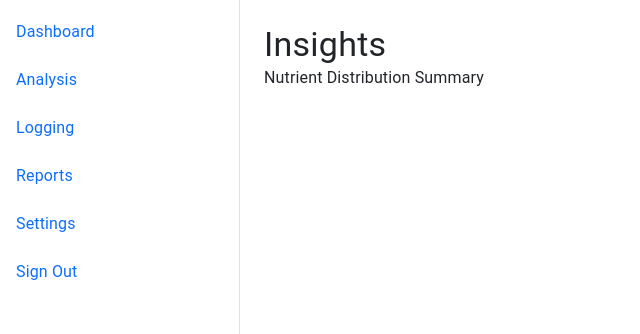
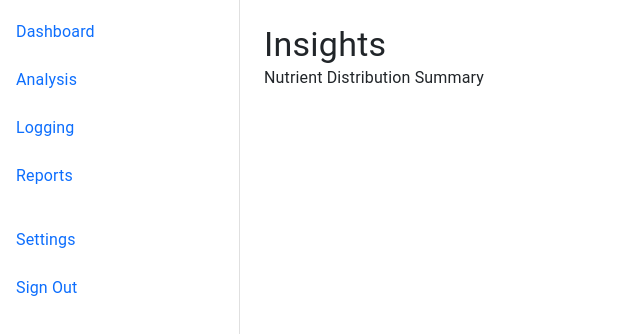
Before and after one commit to MorganBergen/clarity, a React (Create React App) app in the folder client/: page /MainDashboard in a window 1280 px wide. Shown: the top 334 px of the page, without its empty margins (0-640 px from the left). Built offline with nearby package versions, Linux system fonts and the light colour scheme; what pocketbase would draw is missing.

Commit message:
main template for all pages and main dashboard page

```diff
--- a/client/src/components/MainDashboard.js
+++ b/client/src/components/MainDashboard.js
@@ -4,6 +4,18 @@ import { Box, Drawer, List, ListItem, ListItemText, Typography } from '@mui/mate
 import './MainDashboard.css';
 
 const MainDashboard = () => {
+  const mainItems = [
+    { text: 'Dashboard' },
+    { text: 'Analysis' },
+    { text: 'Logging' },
+    { text: 'Reports' },
+  ];
+
+  const bottomItems = [
+    { text: 'Settings' },
+    { text: 'Sign Out' },
+  ];
+
   return (
     <Box sx={{ display: 'flex' }}>
       <Drawer
@@ -14,13 +26,23 @@ const MainDashboard = () => {
           [`& .MuiDrawer-paper`]: { width: 240, boxSizing: 'border-box' },
         }}
       >
-        <List>
-          {['Dashboard', 'Analysis', 'Logging', 'Reports', 'Settings', 'Sign Out'].map((text, index) => (
-            <ListItem button key={text} component={Link} to={`/${text === 'Dashboard' ? 'MainDashboard' : text.toLowerCase().replace(' ', '-')}`}>
-              <ListItemText primary={text} />
-            </ListItem>
-          ))}
-        </List>
+        <Box sx={{ display: 'flex', flexDirection: 'column', height: '100%' }}>
+          <List className="main-list">
+            {mainItems.map(({ text }) => (
+              <ListItem button key={text} component={Link} to={`/${text === 'Dashboard' ? 'MainDashboard' : text.toLowerCase().replace(' ', '-')}`}>
+                <ListItemText primary={text} className="icon-text-color" />
+              </ListItem>
+            ))}
+          </List>
+          <div className="separator-line"></div>
+          <List className="bottom-list">
+            {bottomItems.map(({ text }) => (
+              <ListItem button key={text} component={Link} to={`/${text.toLowerCase().replace(' ', '-')}`}>
+                <ListItemText primary={text} className="icon-text-color" />
+              </ListItem>
+            ))}
+          </List>
+        </Box>
       </Drawer>
       <Box
         component="main"
```
